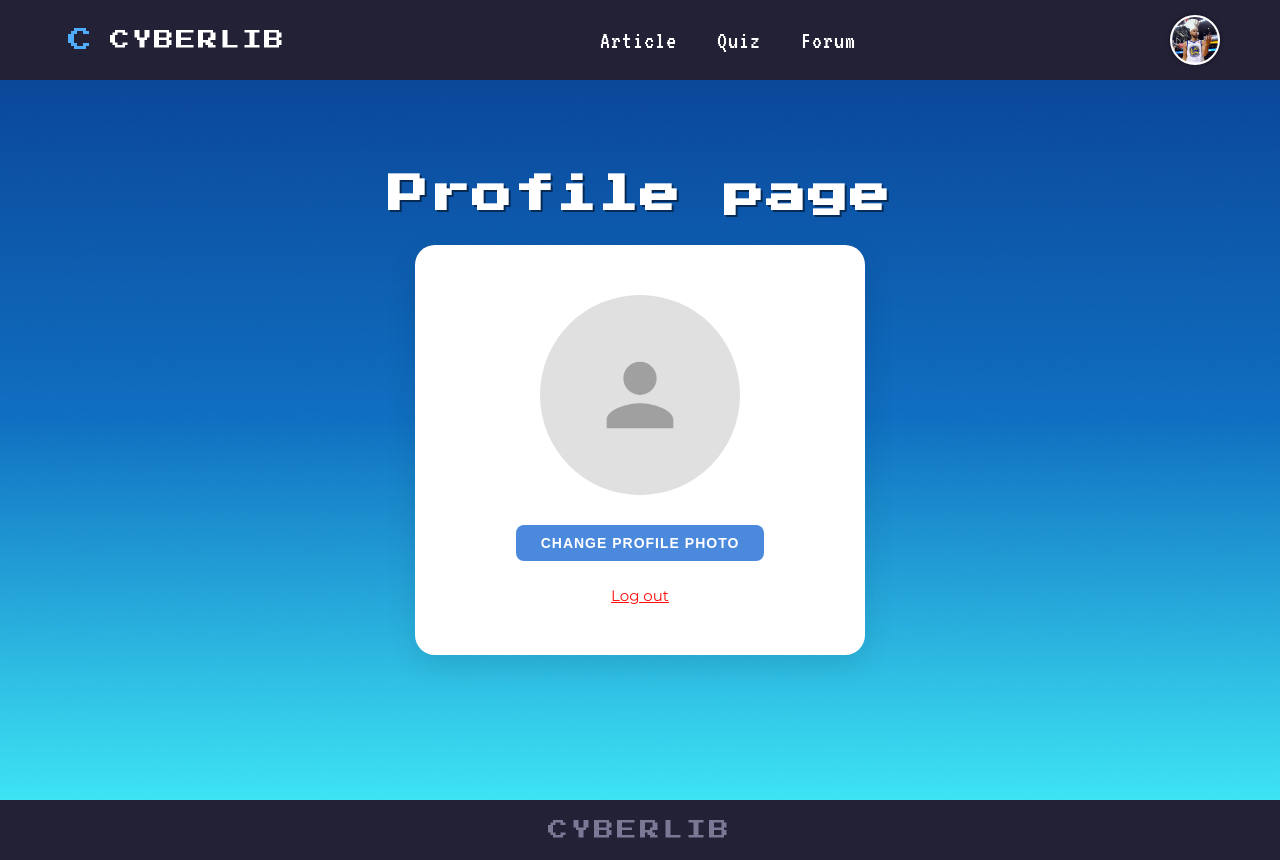
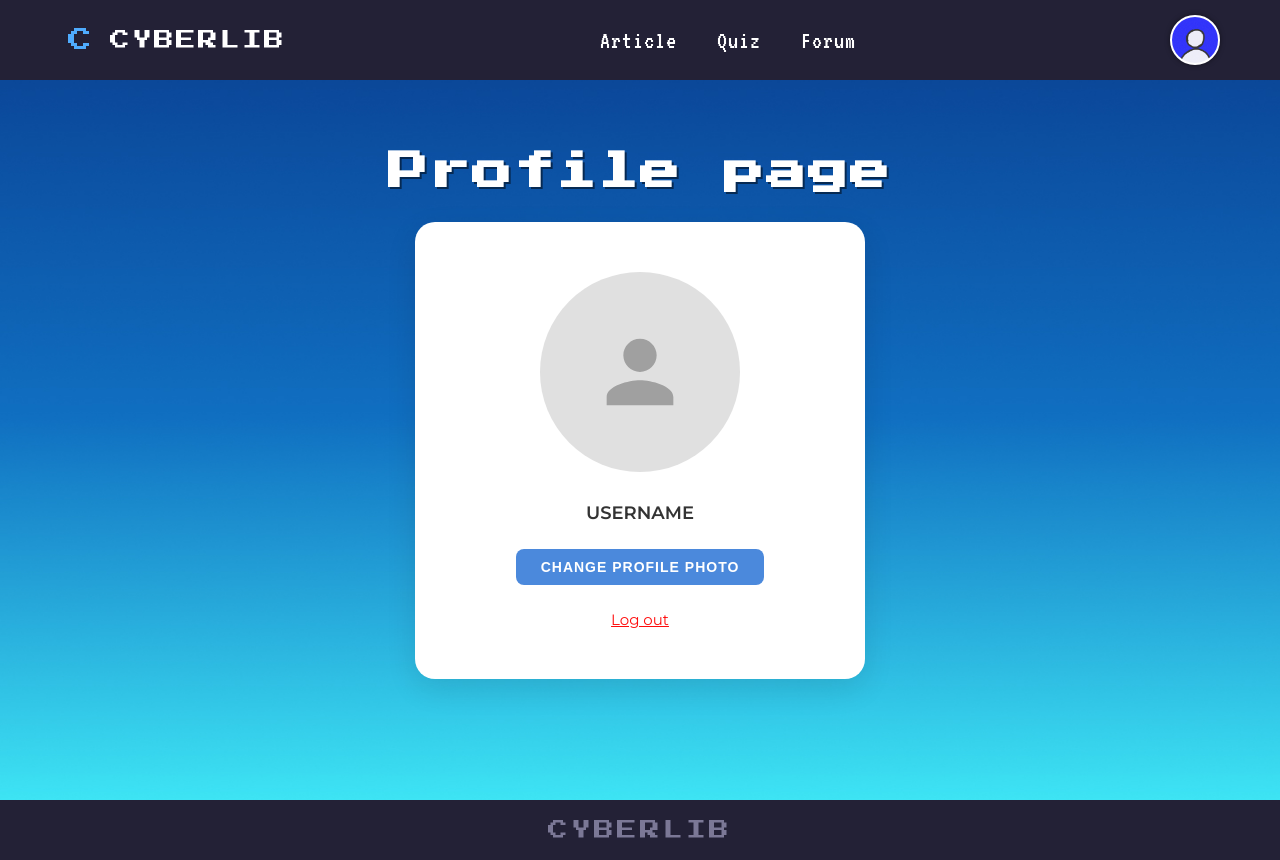
Before and after one commit to endruewem/HCICYBERLIB, a plain HTML site: page html/profile.html in a window 1280 px wide. Drawn offline with Linux system fonts and the light colour scheme.

Commit message:
Add files via upload

```diff
--- a/css/artic.css
+++ b/css/artic.css
@@ -120,7 +120,7 @@
     width: 50px;
     height: 50px;
     border-radius: 50%;
-    background: url('/assets/pp.jpg') center center;
+    background: url('/assets/pfp.jpg') center center;
     background-size: cover;
     /* background-color: #ccc; Warna abu-abu terang */
     border: 2px solid white;
--- a/css/articdetcss/artic1.css
+++ b/css/articdetcss/artic1.css
@@ -101,11 +101,15 @@
 /* --- Style Tambahan: Sorotan Navigasi dan Profil --- */
 /* Karena ini adalah file CSS yang sangat terpisah, kita tambahkan lagi style untuk profil & link aktif */
 .profile-icon {
-    width: 40px;
-    height: 40px;
+    width: 50px;
+    height: 50px;
     border-radius: 50%;
-    background-color: #ccc;
+    background: url('/assets/pfp.jpg') center center;
+    background-size: cover;
+    /* background-color: #ccc; Warna abu-abu terang */
     border: 2px solid white;
+    cursor: pointer;
+    box-shadow: 0 0 5px rgba(0, 0, 0, 0.5);
 }
 
 nav ul li a.active {
--- a/css/articdetcss/artic2.css
+++ b/css/articdetcss/artic2.css
@@ -101,11 +101,15 @@
 /* --- Style Tambahan: Sorotan Navigasi dan Profil --- */
 /* Karena ini adalah file CSS yang sangat terpisah, kita tambahkan lagi style untuk profil & link aktif */
 .profile-icon {
-    width: 40px;
-    height: 40px;
+    width: 50px;
+    height: 50px;
     border-radius: 50%;
-    background-color: #ccc;
+    background: url('/assets/pfp.jpg') center center;
+    background-size: cover;
+    /* background-color: #ccc; Warna abu-abu terang */
     border: 2px solid white;
+    cursor: pointer;
+    box-shadow: 0 0 5px rgba(0, 0, 0, 0.5);
 }
 
 nav ul li a.active {
--- a/css/articdetcss/artic3.css
+++ b/css/articdetcss/artic3.css
@@ -101,11 +101,15 @@
 /* --- Style Tambahan: Sorotan Navigasi dan Profil --- */
 /* Karena ini adalah file CSS yang sangat terpisah, kita tambahkan lagi style untuk profil & link aktif */
 .profile-icon {
-    width: 40px;
-    height: 40px;
+    width: 50px;
+    height: 50px;
     border-radius: 50%;
-    background-color: #ccc;
+    background: url('/assets/pfp.jpg') center center;
+    background-size: cover;
+    /* background-color: #ccc; Warna abu-abu terang */
     border: 2px solid white;
+    cursor: pointer;
+    box-shadow: 0 0 5px rgba(0, 0, 0, 0.5);
 }
 
 nav ul li a.active {
--- a/css/articdetcss/artic4.css
+++ b/css/articdetcss/artic4.css
@@ -101,11 +101,15 @@
 /* --- Style Tambahan: Sorotan Navigasi dan Profil --- */
 /* Karena ini adalah file CSS yang sangat terpisah, kita tambahkan lagi style untuk profil & link aktif */
 .profile-icon {
-    width: 40px;
-    height: 40px;
+    width: 50px;
+    height: 50px;
     border-radius: 50%;
-    background-color: #ccc;
+    background: url('/assets/pfp.jpg') center center;
+    background-size: cover;
+    /* background-color: #ccc; Warna abu-abu terang */
     border: 2px solid white;
+    cursor: pointer;
+    box-shadow: 0 0 5px rgba(0, 0, 0, 0.5);
 }
 
 nav ul li a.active {
--- a/css/forumpage.css
+++ b/css/forumpage.css
@@ -135,7 +135,7 @@
     width: 50px;
     height: 50px;
     border-radius: 50%;
-    background: url('/assets/pp.jpg') center center;
+    background: url('/assets/pfp.jpg') center center;
     background-size: cover;
     /* background-color: #ccc; Warna abu-abu terang */
     border: 2px solid white;
--- a/css/mainpage.css
+++ b/css/mainpage.css
@@ -55,7 +55,7 @@
     width: 50px;
     height: 50px;
     border-radius: 50%;
-    background: url('/assets/pp.jpg') center center;
+    background: url('/assets/pfp.jpg') center center;
     background-size: cover;
     /* background-color: #ccc; Warna abu-abu terang */
     border: 2px solid white;
--- a/css/profile.css
+++ b/css/profile.css
@@ -81,7 +81,7 @@
     width: 50px;
     height: 50px;
     border-radius: 50%;
-    background: url('/assets/pp.jpg') center center;
+    background: url('/assets/pfp.jpg') center center;
     background-size: cover;
     /* background-color: #ccc; Warna abu-abu terang */
     border: 2px solid white;
@@ -127,3 +127,35 @@
 .logout-text:hover {
     color: #e53935; /* merah halus */
 }
+
+
+
+
+
+
+/* Username container */
+.username-wrapper {
+    margin-bottom: 25px; /* jarak ke tombol */
+}
+
+/* Username text */
+#usernameText {
+    display: inline-block;
+    font-family: 'Montserrat', sans-serif;
+    font-size: 18px;
+    font-weight: 600;
+    cursor: pointer;
+    color: #333;
+}
+
+/* Input username */
+#usernameInput {
+    display: none;
+    font-family: 'Montserrat', sans-serif;
+    font-size: 16px;
+    padding: 6px 10px;
+    border-radius: 6px;
+    border: 1px solid #ccc;
+    text-align: center;
+    width: 70%;
+}
--- a/css/quizpage.css
+++ b/css/quizpage.css
@@ -101,7 +101,7 @@
     width: 50px;
     height: 50px;
     border-radius: 50%;
-    background: url('/assets/pp.jpg') center center;
+    background: url('/assets/pfp.jpg') center center;
     background-size: cover;
     /* background-color: #ccc; Warna abu-abu terang */
     border: 2px solid white;
--- a/html/profile.html
+++ b/html/profile.html
@@ -42,6 +42,14 @@
 
         <div class="profile-container">
     <div class="large-profile-pic" id="profilePreview"></div>
+
+
+<!-- USERNAME -->
+<div class="username-wrapper">
+    <span id="usernameText">USERNAME</span>
+    <input type="text" id="usernameInput" maxlength="20">
+</div>
+
 
     <button class="change-photo-btn" id="changePhotoBtn">
         CHANGE PROFILE PHOTO
@@ -125,6 +133,46 @@ logoutBtn.addEventListener("click", () => {
 });
 </script>
 
+<script>
+const usernameText = document.getElementById("usernameText");
+const usernameInput = document.getElementById("usernameInput");
+
+// AMBIL USERNAME DARI SESSION STORAGE
+const storedUsername = sessionStorage.getItem("username");
+
+// Kalau ada username dari login/signup → tampilkan
+if (storedUsername) {
+    usernameText.textContent = storedUsername;
+}
+
+// Klik username → edit
+usernameText.addEventListener("click", () => {
+    usernameInput.value = usernameText.textContent;
+    usernameText.style.display = "none";
+    usernameInput.style.display = "inline-block";
+    usernameInput.focus();
+});
+
+// Simpan username
+function saveUsername() {
+    const newName = usernameInput.value.trim();
+    if (!newName) return;
+
+    usernameText.textContent = newName;
+    sessionStorage.setItem("username", newName);
+
+    usernameInput.style.display = "none";
+    usernameText.style.display = "inline-block";
+}
+
+// Enter = simpan
+usernameInput.addEventListener("keydown", (e) => {
+    if (e.key === "Enter") saveUsername();
+});
+
+// Klik luar = simpan
+usernameInput.addEventListener("blur", saveUsername);
+</script>
 
 </body>
 </html>
```
Also changed, not shown: html/loginpage.html (+25 -2 lines), html/signuppage.html (+26 -2 lines), assets/pfp.jpg (added).
